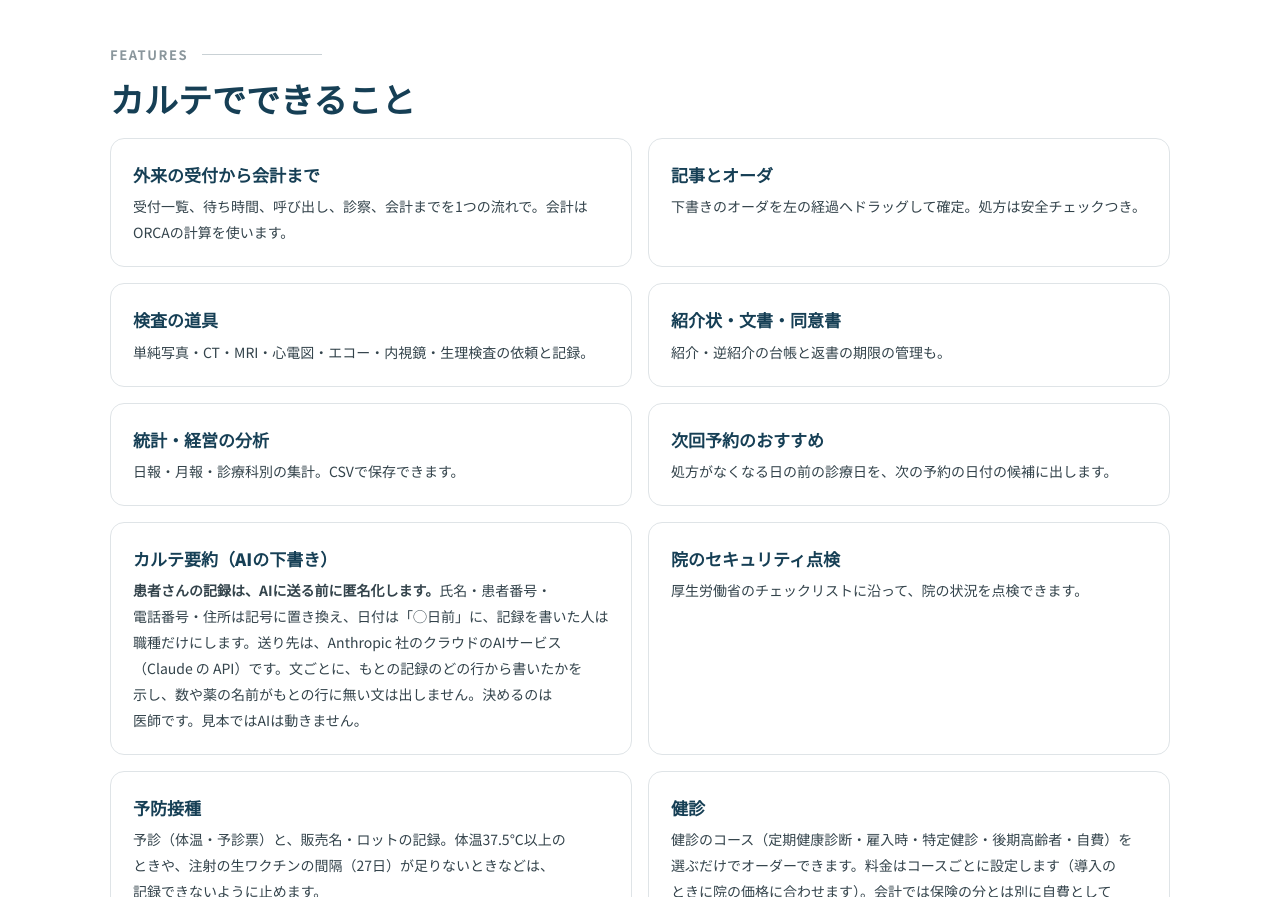
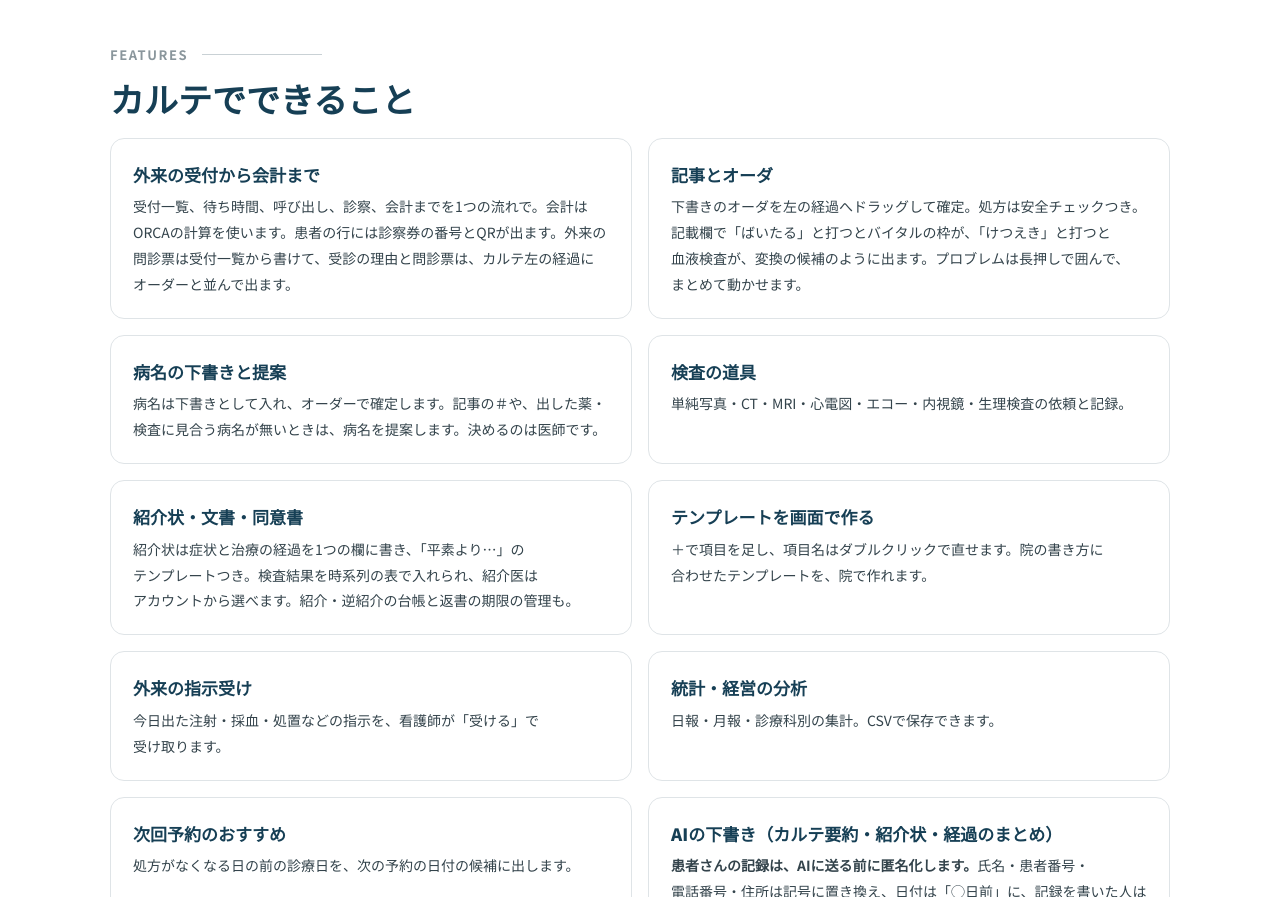
Before and after one commit to yuya847/fastkarte-lp, a plain HTML site: page clinic/index.html in a window 1280 px wide. Shown: the part 5200-6097 px from the top of the page. Drawn offline with Linux system fonts and the light colour scheme.

Commit message:
診療所向け（/clinic/）：保険カルテの11/13の機能を反映。診察券の番号とQR、外来の問診票、「ばいたる」「けつえき」の入力の候補、プロブレムの長押し移動、病名の下書きと提案、紹介状のテンプレート・検査結果の時系列の表・紹介医の選択、画面で作るテンプレート、外来の指示受け、AIの紹介状と経過のまとめ（見本ではAIは動かない）。更新の履歴・機能の比べ・llms.txt も
Co-Authored-By: Claude Opus 5.5 <noreply@anthropic.com>
Claude-Session: https://claude.ai/code/session_01R4SuKMhu938QiYUwvpGmxE

```diff
--- a/clinic/index.html
+++ b/clinic/index.html
@@ -85,7 +85,7 @@ h2{font-size:34px;font-weight:900;line-height:1.5;margin:0 0 14px;color:var(--ma
 .flow.four{grid-template-columns:repeat(4,1fr)}.dev-steps{margin:0 0 40px}
 .status{margin-top:20px;background:#fff;border-left:5px solid var(--red);border-radius:10px;padding:16px 20px;font-size:14px;color:#33434b}
 .status b{color:var(--ink)}
-.feat{display:grid;grid-template-columns:repeat(2,1fr);gap:16px}
+.feat{display:grid;grid-template-columns:repeat(2,1fr);gap:16px}.feat .f p{word-break:auto-phrase}
 .feat .f{background:#fff;border:1px solid var(--line);border-radius:14px;padding:20px 22px}
 .feat .f b{display:block;font-size:17px;font-weight:900;color:var(--main2);margin-bottom:4px}.feat .f p{margin:0;font-size:14px;color:#33434b}
 .dev{display:grid;grid-template-columns:300px 1fr;gap:44px;align-items:start}
@@ -244,12 +244,12 @@ footer{padding:28px 0;color:var(--sub);font-size:13px;border-top:1px solid var(-
     <tr><th scope="row">オンライン資格確認</th><td><b class="o">○</b></td><td><b class="o">○</b><small>有料</small></td><td class="fk"><span class="w">準備中</span></td></tr>
     <tr><th scope="row">電子処方箋</th><td><b class="o">○</b></td><td><b class="o">○</b><small>有料</small></td><td class="fk"><span class="w">準備中</span></td></tr>
     <tr><th scope="row">オンライン診療</th><td><b class="o">○</b><small>別サービス</small></td><td><b class="o">○</b></td><td class="fk"><span class="x">無い</span></td></tr>
-    <tr><th scope="row">AIの記載の支援</th><td><b class="o">○</b><small>有料。会話からSOAP</small></td><td><b class="o">○</b><small>会話からSOAPは有料</small></td><td class="fk"><b class="o">○</b><small>カルテ要約・オーダーの下書き・説明と同意の音声の記録</small></td></tr>
+    <tr><th scope="row">AIの記載の支援</th><td><b class="o">○</b><small>有料。会話からSOAP</small></td><td><b class="o">○</b><small>会話からSOAPは有料</small></td><td class="fk"><b class="o">○</b><small>カルテ要約・紹介状と経過のまとめ・オーダーの下書き・説明と同意の音声の記録</small></td></tr>
     <tr><th scope="row">iPadでの手書き</th><td><b class="o">○</b><small>有料</small></td><td><span class="n">記載なし</span></td><td class="fk"><span class="w">一部</span><small>同意書の署名のみ</small></td></tr>
     <tr><th scope="row">スマホでの利用</th><td><b class="o">○</b><small>iPhone・閲覧が中心</small></td><td><span class="w">一部</span><small>経営分析のみ</small></td><td class="fk"><span class="x">無い</span></td></tr>
     <tr><th scope="row">統計・経営分析</th><td><b class="o">○</b></td><td><b class="o">○</b></td><td class="fk"><b class="o">○</b></td></tr>
     <tr><th scope="row">予防接種・健診の記録</th><td><span class="n">記載なし</span></td><td><span class="n">記載なし</span></td><td class="fk"><b class="o">○</b></td></tr>
-    <tr><th scope="row">院ごとの個別の作り込み</th><td><span class="x">しない</span><small>メーカーのヘルプの記載</small></td><td><span class="n">記載なし</span></td><td class="fk"><b class="o">○</b><small>開発者が院に合わせて直す</small></td></tr>
+    <tr><th scope="row">院ごとの個別の作り込み</th><td><span class="x">しない</span><small>メーカーのヘルプの記載</small></td><td><span class="n">記載なし</span></td><td class="fk"><b class="o">○</b><small>開発者がオーダーメイドで作る</small></td></tr>
     <tr><th scope="row">サポート</th><td>電話<small>平日。訪問は別プラン</small></td><td>電話<small>平日。導入時の訪問あり</small></td><td class="fk">チャット<span class="nw">9:00〜19:00</span><small>土日も対応。電話・訪問は日程によりご相談</small></td></tr>
    </tbody>
   </table>
@@ -275,13 +275,16 @@ footer{padding:28px 0;color:var(--sub);font-size:13px;border-top:1px solid var(-
  <p class="label">FEATURES</p>
  <h2>カルテでできること</h2>
  <div class="feat">
-  <div class="f"><b>外来の受付から会計まで</b><p>受付一覧、待ち時間、呼び出し、診察、会計までを1つの流れで。会計はORCAの計算を使います。</p></div>
-  <div class="f"><b>記事とオーダ</b><p>下書きのオーダを左の経過へドラッグして確定。処方は安全チェックつき。</p></div>
+  <div class="f"><b>外来の受付から会計まで</b><p>受付一覧、待ち時間、呼び出し、診察、会計までを1つの流れで。会計はORCAの計算を使います。患者の行には診察券の番号とQRが出ます。外来の問診票は受付一覧から書けて、受診の理由と問診票は、カルテ左の経過にオーダーと並んで出ます。</p></div>
+  <div class="f"><b>記事とオーダ</b><p>下書きのオーダを左の経過へドラッグして確定。処方は安全チェックつき。記載欄で「ばいたる」と打つとバイタルの枠が、「けつえき」と打つと血液検査が、変換の候補のように出ます。プロブレムは長押しで囲んで、まとめて動かせます。</p></div>
+  <div class="f"><b>病名の下書きと提案</b><p>病名は下書きとして入れ、オーダーで確定します。記事の＃や、出した薬・検査に見合う病名が無いときは、病名を提案します。決めるのは医師です。</p></div>
   <div class="f"><b>検査の道具</b><p>単純写真・CT・MRI・心電図・エコー・内視鏡・生理検査の依頼と記録。</p></div>
-  <div class="f"><b>紹介状・文書・同意書</b><p>紹介・逆紹介の台帳と返書の期限の管理も。</p></div>
+  <div class="f"><b>紹介状・文書・同意書</b><p>紹介状は症状と治療の経過を1つの欄に書き、「平素より…」のテンプレートつき。検査結果を時系列の表で入れられ、紹介医はアカウントから選べます。紹介・逆紹介の台帳と返書の期限の管理も。</p></div>
+  <div class="f"><b>テンプレートを画面で作る</b><p>＋で項目を足し、項目名はダブルクリックで直せます。院の書き方に合わせたテンプレートを、院で作れます。</p></div>
+  <div class="f"><b>外来の指示受け</b><p>今日出た注射・採血・処置などの指示を、看護師が「受ける」で受け取ります。</p></div>
   <div class="f"><b>統計・経営の分析</b><p>日報・月報・診療科別の集計。CSVで保存できます。</p></div>
   <div class="f"><b>次回予約のおすすめ</b><p>処方がなくなる日の前の診療日を、次の予約の日付の候補に出します。</p></div>
-  <div class="f"><b>カルテ要約（AIの下書き）</b><p><strong>患者さんの記録は、AIに送る前に匿名化します。</strong>氏名・患者番号・電話番号・住所は記号に置き換え、日付は「◯日前」に、記録を書いた人は職種だけにします。送り先は、Anthropic 社のクラウドのAIサービス（Claude の API）です。文ごとに、もとの記録のどの行から書いたかを示し、数や薬の名前がもとの行に無い文は出しません。決めるのは医師です。見本ではAIは動きません。</p></div>
+  <div class="f"><b>AIの下書き（カルテ要約・紹介状・経過のまとめ）</b><p><strong>患者さんの記録は、AIに送る前に匿名化します。</strong>氏名・患者番号・電話番号・住所は記号に置き換え、日付は「◯日前」に、記録を書いた人は職種だけにします。送り先は、Anthropic 社のクラウドのAIサービス（Claude の API）です。カルテ要約のほか、紹介状のまとめ（言葉で指示できます）と、「診察を終える」を押したときの経過のまとめを、下書きとして作ります。文ごとに、もとの記録のどの行から書いたかを示し、数や薬の名前がもとの行に無い文は出しません。決めるのは医師です。見本ではAIは動きません。</p></div>
   <div class="f"><b>院のセキュリティ点検</b><p>厚生労働省のチェックリストに沿って、院の状況を点検できます。</p></div>
   <div class="f"><b>予防接種</b><p>予診（体温・予診票）と、販売名・ロットの記録。体温37.5℃以上のときや、注射の生ワクチンの間隔（27日）が足りないときなどは、記録できないように止めます。</p></div>
   <div class="f"><b>健診</b><p>健診のコース（定期健康診断・雇入時・特定健診・後期高齢者・自費）を選ぶだけでオーダーできます。料金はコースごとに設定します（導入のときに院の価格に合わせます）。会計では保険の分とは別に自費として受け取り、健診だけの受診では保険の初診料・再診料を算定しません。身体診察はテンプレート「健診の診察」で書きます。身長・体重・血圧・血液検査の値はカルテから読み込みます（視力・聴力・尿・胸部X線などは、いまは判定だけを記録）。判定は医師が選びます。特定健診のXML（代行機関への提出）と保健指導の階層化は、これから対応します。</p></div>
@@ -329,6 +332,9 @@ footer{padding:28px 0;color:var(--sub);font-size:13px;border-top:1px solid var(-
  <p class="label">UPDATE</p>
  <h2>日々、作り足しています</h2>
  <div class="upd"><ol>
+  <li><time datetime="2026-11-13">2026.11.13</time><span>紹介状にテンプレート・検査結果の時系列の表・紹介医の選択を加え、テンプレートを画面で作れるようにしました</span></li>
+  <li><time datetime="2026-11-13">2026.11.13</time><span>外来の問診票と指示受け、患者の行の診察券の番号・QRを加えました</span></li>
+  <li><time datetime="2026-11-13">2026.11.13</time><span>病名を、オーダーで確定する下書きにしました（見合う病名が無いときは提案）</span></li>
   <li><time datetime="2026-11-13">2026.11.13</time><span>会計の画面に、ORCAとの受け渡しのボタン（送る内容を見る・患者を確かめる・受付・診療行為・会計）を付けました</span></li>
   <li><time datetime="2026-11-13">2026.11.13</time><span>WebORCAクラウドのクライアント証明書に対応しました</span></li>
   <li><time datetime="2026-11-13">2026.11.13</time><span>健診を、コースを選ぶだけのオーダーにしました（自費として会計）</span></li>
```
Also changed, not shown: llms.txt.
